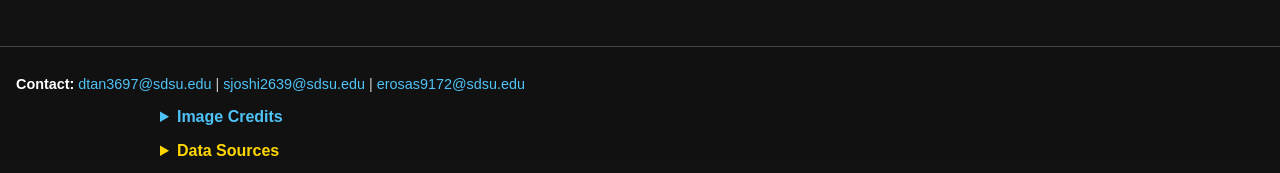
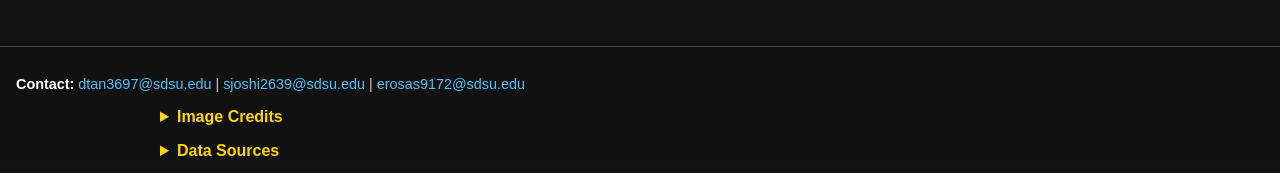
Before and after one commit to sdsusafe/sdsusafe.github.io, a Jekyll site: the page built from index.html, in a window 1280 px wide. Shown: the part 1033-1206 px from the top of the page. Built offline with Jekyll 4.4.1, drawn with Linux system fonts in a browser that asks for light colours.

Commit message:
Update default.html

```diff
--- a/_layouts/default.html
+++ b/_layouts/default.html
@@ -40,8 +40,8 @@
         <a href="mailto:erosas9172@sdsu.edu">erosas9172@sdsu.edu</a>
       </p>
 
-      <details style="margin-top: 1rem; font-size: 0.85em; color: #bbb;">
-        <summary style="cursor: pointer; color: #4fc3f7;">Image Credits</summary>
+    <details>
+  <summary>Image Credits</summary>
   <p>
     • Shelter map board:
     <a href="https://unsplash.com/photos/a-park-map-sign-in-a-green-setting-jZxwpRvQsHQ">hardingferrent</a> on Unsplash<br />
@@ -54,9 +54,9 @@
   </p>
 </details>
 
-      <details style="margin-top: 1rem; font-size: 0.85em; color: #bbb;">
-        <summary style="cursor: pointer; color: #ffd700;">Data Sources</summary>
-        <ul style="margin-top: 0.5rem;">
+<details>
+  <summary>Data Sources</summary>
+  <ul>
     <li>CAL FIRE – Fire Hazard Severity Zones (2023)</li>
     <li>LA County GIS Open Data Portal – Census & Population Estimates (2020–2023)</li>
     <li>National Interagency Fire Center – Wildfire Perimeters (2009–2025)</li>
@@ -68,6 +68,7 @@
     <li>California Community Foundation – Recovery Services</li>
   </ul>
 </details>
+
     </footer>
   </body>
 </html>
```
Lines whose indentation alone changed are shown as unchanged.
